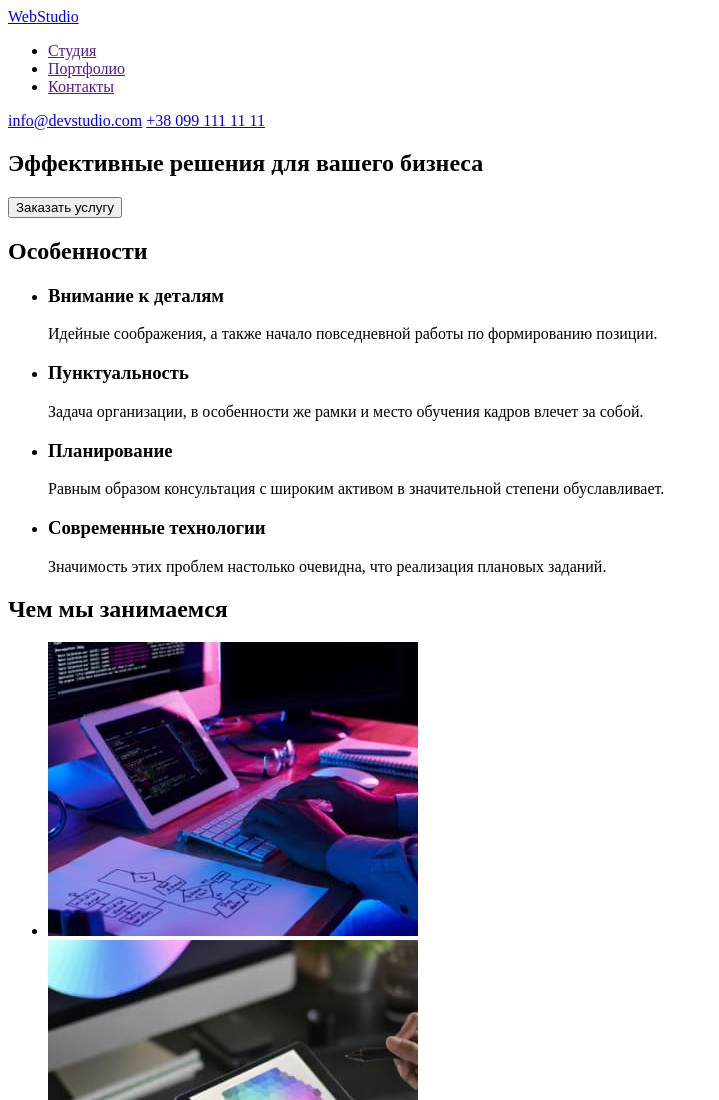
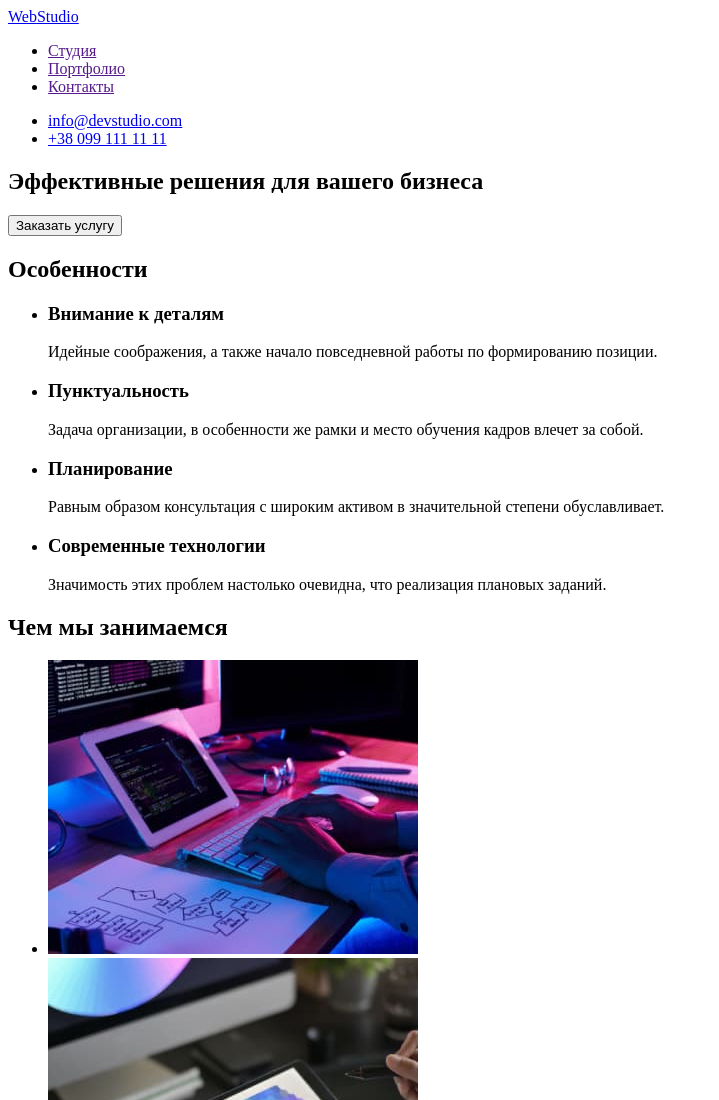
Before and after one commit to OlenaShyrina/goit-markup-hw-01, a plain HTML site: page index.html in a window 1280 px wide. Shown: the top 1100 px of the page, without its empty margins (0-719 px from the left). Drawn offline with Linux system fonts and the light colour scheme.

Commit message:
Change contacts as ul

```diff
--- a/index.html
+++ b/index.html
@@ -21,12 +21,10 @@
                 <li><a href="">Контакты</a></li>
             </ul>
         </nav>
-
-        <!-- Учусь не быть джином -->
-        <div>
-            <a href="mailto:info@devstudio.com">info@devstudio.com</a>
-            <a href="tel:+380991111111">+38 099 111 11 11</a>
-        </div>
+        <ul>
+            <li><a href="mailto:info@devstudio.com">info@devstudio.com</a></li>
+            <li><a href="tel:+380991111111">+38 099 111 11 11</a></li>
+        </ul>
     </header>
     <main>
 
@@ -78,7 +76,7 @@
                         <img src="./images/img1.jpg" alt="Фото Игоря Демьяненко" width="270">
                         <h3>Игорь Демьяненко</h3>
                         <p lang="en">Product Designer</p>
-                    </div>
+                     </div>
                 </li>
                 <li>
                     <div>
```
